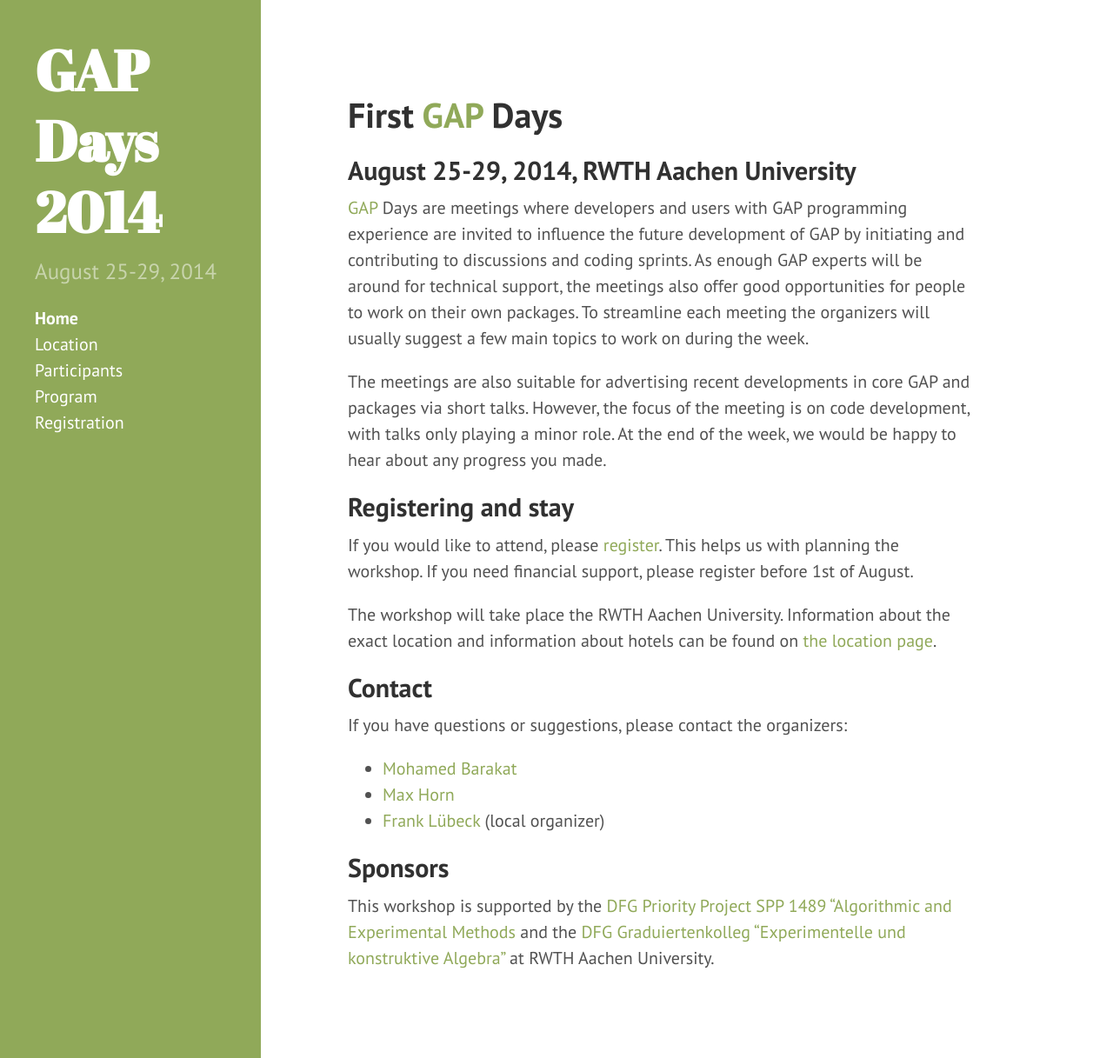
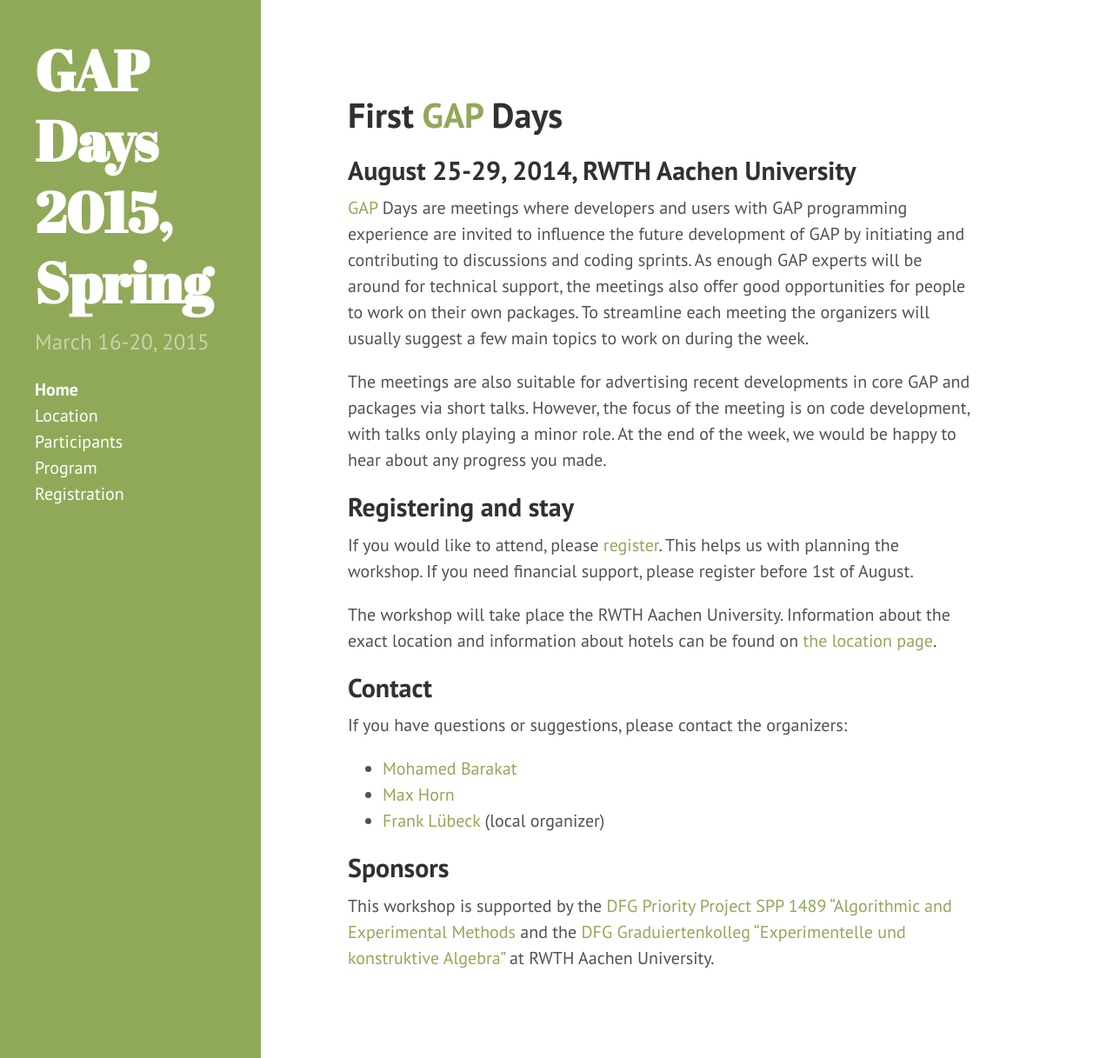
Before and after one commit to gapdays/gapdays2015-spring, a Jekyll site: the page built from index.md, in a window 1280 px wide and 1217 px high. Shown: the whole window at 87% size. Built offline with Jekyll 4.4.1, drawn with Linux system fonts in a browser that asks for light colours; Markdown is read by kramdown in place of the engine named in the settings.

Commit message:
Update config for new URL

```diff
--- a/_config.yml
+++ b/_config.yml
@@ -6,26 +6,14 @@ highlighter:      pygments
 permalink:        pretty
 
 # Setup
-title:            'GAP Days 2014'
+title:            'GAP Days 2015, Spring'
 tagline:          'A workshop for GAP developers and users'
 #description:      'A workshop for <a href="http://www.gap-system.org/">GAP</a> developers and users.'
 #description:      'A workshop for <a href="http://www.gap-system.org/">GAP</a> developers and users, August 25-29, 2014, RWTH Aachen University.'
-description:      'August 25-29, 2014'
-url:              http://gapdays2014.coxeter.de/
+description:      'March 16-20, 2015'
+url:              http://gapdays.coxeter.de/
 baseurl:          /
 
-#author:
-#  name:           'Mark Otto'
-#  url:            https://twitter.com/mdo
-#
-# paginate:         5
-#
-# Custom vars
-#version:          2.1.0
-#
-#github:
-#  repo:           https://github.com/fingolfin/gapdays2014
 
-
-exclude: [ "gapday2014-program.*", "misc" ]
-include: [ "gapday2014-program.pdf" ]
+exclude: [ "gapday2015-program.*", "misc" ]
+include: [ "gapday2015-program.pdf" ]
```
